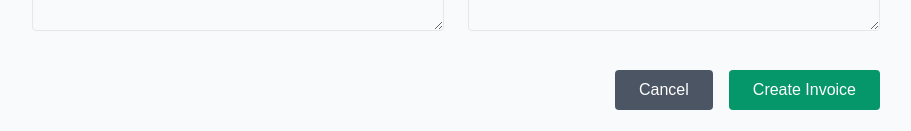
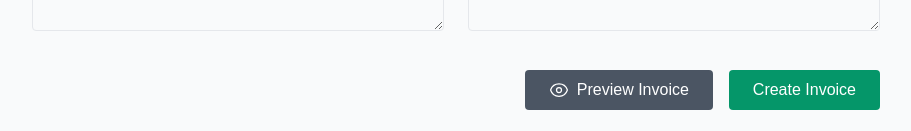
Before and after one commit to nanayawdev/salesgirl, a React (Vite) app: page /create-invoice in a window 1280 px wide. Shown: the part 1677-1808 px from the top of the page, without its empty margins (184-1095 px from the left). Built offline with nearby package versions, Linux system fonts and the light colour scheme; no server answers; the database is empty.

Commit message:
Update InvoiceGenerator button to show invoice preview instead of canceling

```diff
--- a/src/components/InvoiceGenerator/InvoiceGenerator.jsx
+++ b/src/components/InvoiceGenerator/InvoiceGenerator.jsx
@@ -638,10 +638,11 @@ const InvoiceGenerator = ({ view = false }) => {
         {/* Action Buttons */}
         <div className="flex justify-end space-x-4">
           <button
-            onClick={() => navigate('/')}
+            onClick={() => setShowPreview(true)}
             className="inline-flex items-center px-6 py-2 bg-gray-600 text-white rounded hover:bg-gray-700"
           >
-            Cancel
+            <EyeIcon className="w-5 h-5 mr-2" />
+            Preview Invoice
           </button>
           {!view && (
             <button
```
